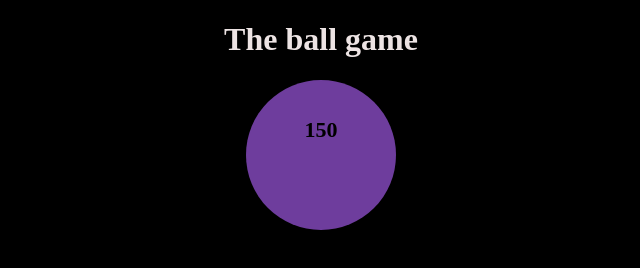
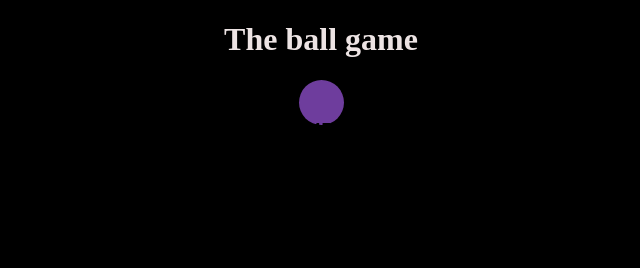
Before and after one commit to yotvat/gitBasics, a plain HTML site: page index.html in a window 1280 px wide. Both pictures are taken after a click on the element "100". Shown: the whole page, without its empty margins (319-959 px from the left). Drawn offline with Linux system fonts and the light colour scheme.

Commit message:
Modify onBallClick

```diff
--- a/index.html
+++ b/index.html
@@ -10,6 +10,7 @@
     <h1>The ball game</h1>
     <div onclick="onBallClick(this)" class="ball">100</div>
 
+    <script src="js/utils.js"></script>
     <script src="js/main.js"></script>
 </body>
 </html>
--- a/js/main.js
+++ b/js/main.js
@@ -1,10 +1,10 @@
 'use strict'
 var ballSize = 100
 function onBallClick(elBall) {
-    ballSize = ballSize + 50
-    if (ballSize > 400) {
-        ballSize = 100
-    }
+    ballSize = getRandomInt(20,61)
+    // if (ballSize > 400) {
+    //     ballSize = 100
+    // }
     elBall.style.width = ballSize + 'px'
     elBall.style.height = ballSize + 'px'
     elBall.innerHTML = ballSize
```
